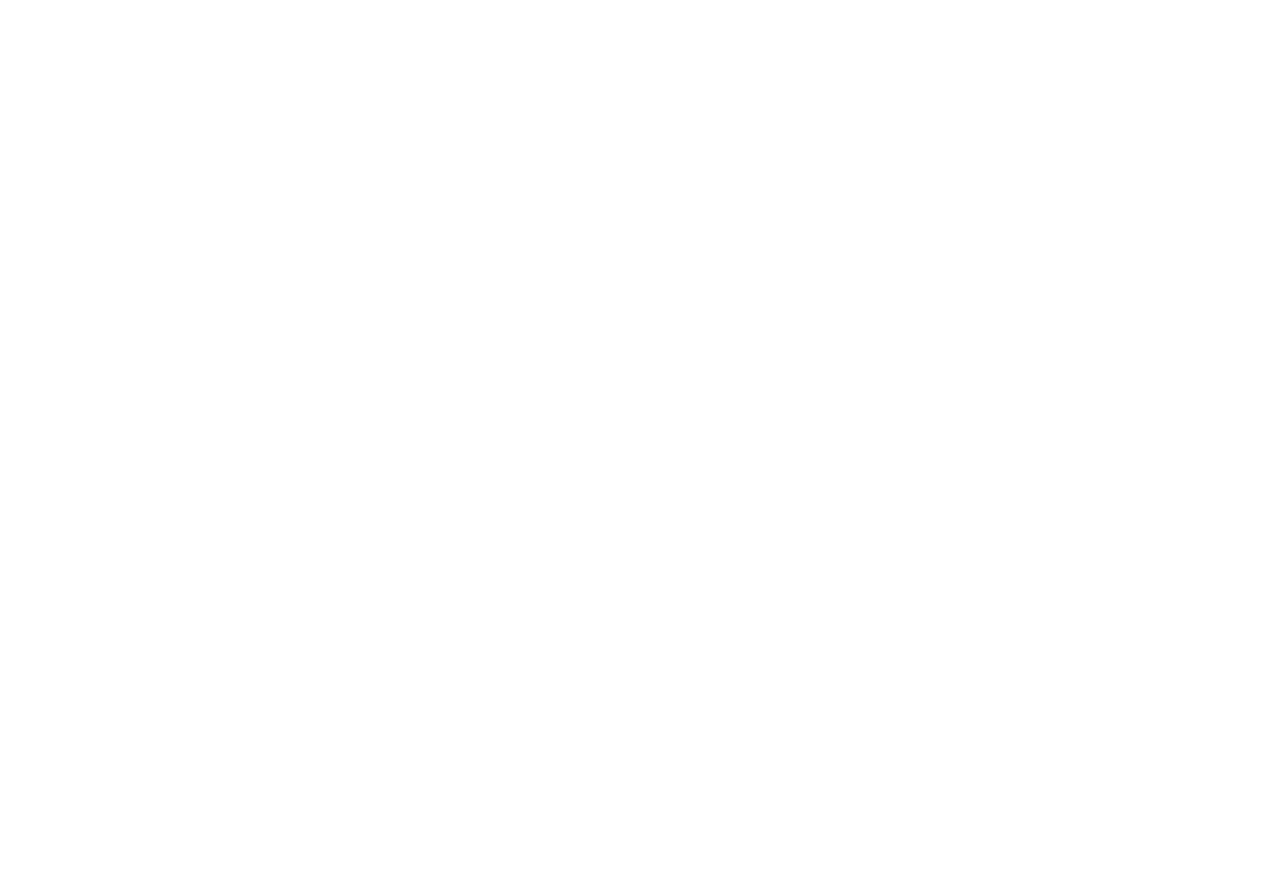
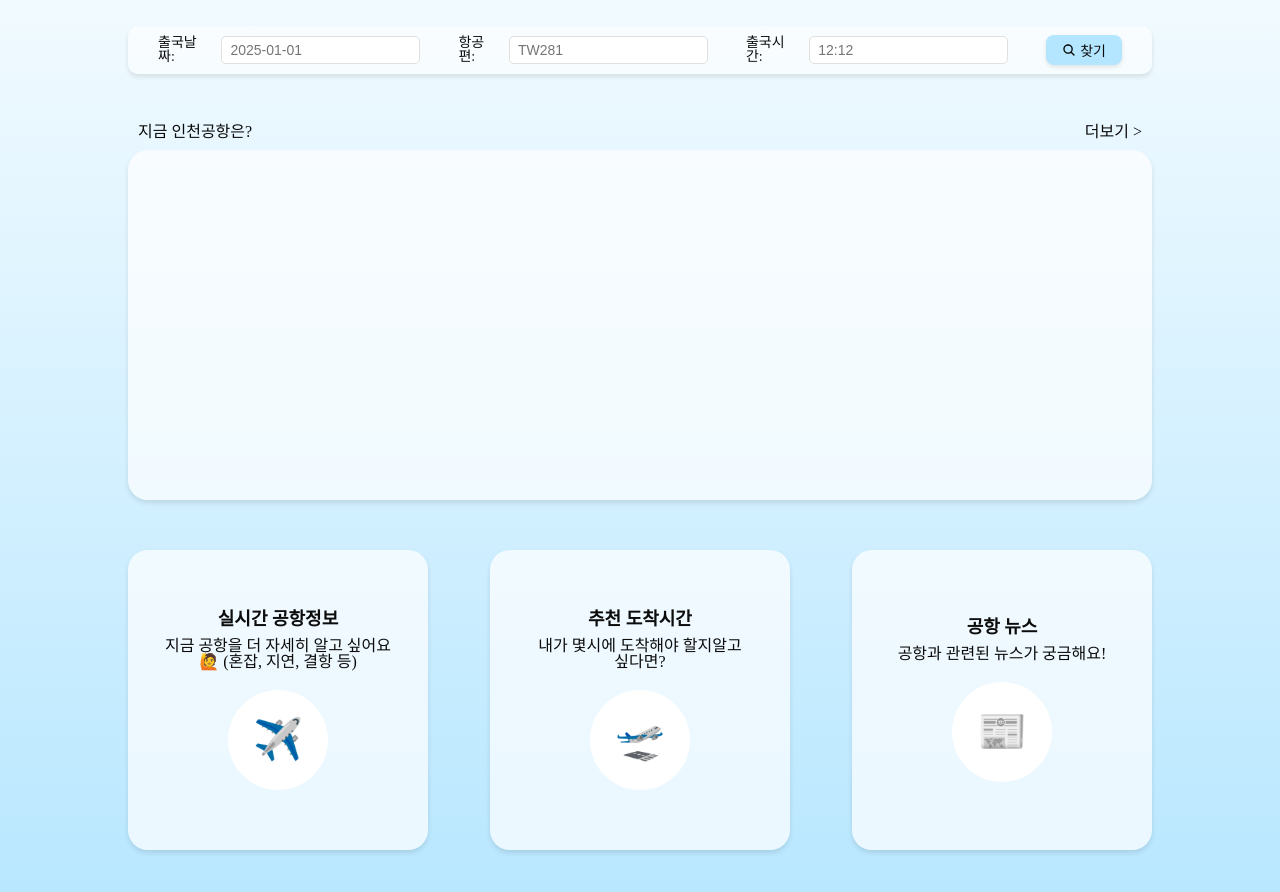
Before and after one commit to Heesu01/BigFly, a React (Vite) app: page /main in a window 1280 px wide. Shown: the part 220-1112 px from the top of the page. Before the commit the page ends 800 px from the top, so only its background shows below. Built offline with nearby package versions, Linux system fonts and the light colour scheme.

Commit message:
feat: 메인페이지 UI 구현

```diff
--- a/src/pages/MainPage.tsx
+++ b/src/pages/MainPage.tsx
@@ -1,7 +1,142 @@
 import React from "react";
+import Header from "../components/Header";
+import Footer from "../components/Footer";
+import FlightSearch from "../components/FlightSearch";
+import styled from "styled-components";
+import { useNavigate } from "react-router-dom";
 
 const MainPage = () => {
-  return <div></div>;
+  const navigate = useNavigate();
+
+  return (
+    <Container>
+      <Header />
+
+      <Body>
+        <h1>
+          해외여행의 모든 것
+          <br />
+          빅파이와 함께
+        </h1>
+        <FlightSearch />
+
+        <NowBox>
+          <div>
+            <p>지금 인천공항은?</p>
+            <p onClick={() => navigate("/realtime")}>더보기 &gt;</p>
+          </div>
+          <NowContent></NowContent>
+        </NowBox>
+
+        <MenuBox>
+          <Item onClick={() => navigate("/realtime")}>
+            <Title>실시간 공항정보</Title>
+            <p>지금 공항을 더 자세히 알고 싶어요🙋 (혼잡, 지연, 결항 등)</p>
+            <Img>✈️</Img>
+          </Item>
+          <Item onClick={() => navigate("/departure")}>
+            <Title>추천 도착시간</Title>
+            <p>내가 몇시에 도착해야 할지알고 싶다면? </p>
+            <Img>🛫</Img>
+          </Item>
+          <Item onClick={() => navigate("/news")}>
+            <Title>공항 뉴스</Title>
+            <p>공항과 관련된 뉴스가 궁금해요!</p>
+            <Img>📰</Img>
+          </Item>
+        </MenuBox>
+      </Body>
+      {/* <Footer /> */}
+    </Container>
+  );
 };
 
+const Container = styled.div`
+  height: 100%;
+  background: linear-gradient(to bottom, #ffffff, #b5e6ff);
+  padding-bottom: 100px;
+`;
+
+const Body = styled.div`
+  width: 80%;
+  margin: auto;
+
+  h1 {
+    text-align: center;
+    font-size: 2rem;
+    margin-bottom: 30px;
+    margin-top: 60px;
+    line-height: 1.5;
+  }
+`;
+
+const NowBox = styled.div`
+  margin-top: 50px;
+  div {
+    display: flex;
+    justify-content: space-between;
+    margin-top: 10px;
+    padding: 0 10px;
+    p {
+      cursor: pointer;
+    }
+  }
+`;
+
+const NowContent = styled.div`
+  height: 350px;
+  background-color: rgba(255, 255, 255, 0.7);
+  border-radius: 20px;
+  box-shadow: 0 3px 5px rgba(0, 0, 0, 0.1);
+`;
+
+const MenuBox = styled.div`
+  margin-top: 50px;
+  height: 300px;
+  display: flex;
+  justify-content: space-between;
+  gap: 40px;
+`;
+
+const Item = styled.div`
+  width: 300px;
+  border-radius: 20px;
+  background-color: rgba(255, 255, 255, 0.7);
+  display: flex;
+  flex-direction: column;
+  justify-content: center;
+  align-items: center;
+  cursor: pointer;
+  padding: 30px;
+  box-shadow: 0 3px 5px rgba(0, 0, 0, 0.1);
+  transition: all 0.3s ease-in-out;
+  &:hover {
+    transform: scale(1.05);
+    box-shadow: 0 5px 15px rgba(0, 0, 0, 0.2);
+  }
+  p {
+    word-break: keep-all;
+    overflow-wrap: break-word;
+    text-align: center;
+    margin-top: 10px;
+  }
+`;
+
+const Title = styled.div`
+  font-weight: 700;
+  font-size: 18px;
+`;
+
+const Img = styled.div`
+  width: 100px;
+  height: 100px;
+  background-color: ${(props) => props.theme.colors.white};
+  border-radius: 50%;
+  margin-top: 20px;
+  display: flex;
+  align-items: center;
+  justify-content: center;
+  font-size: 40px;
+`;
+
 export default MainPage;
```
